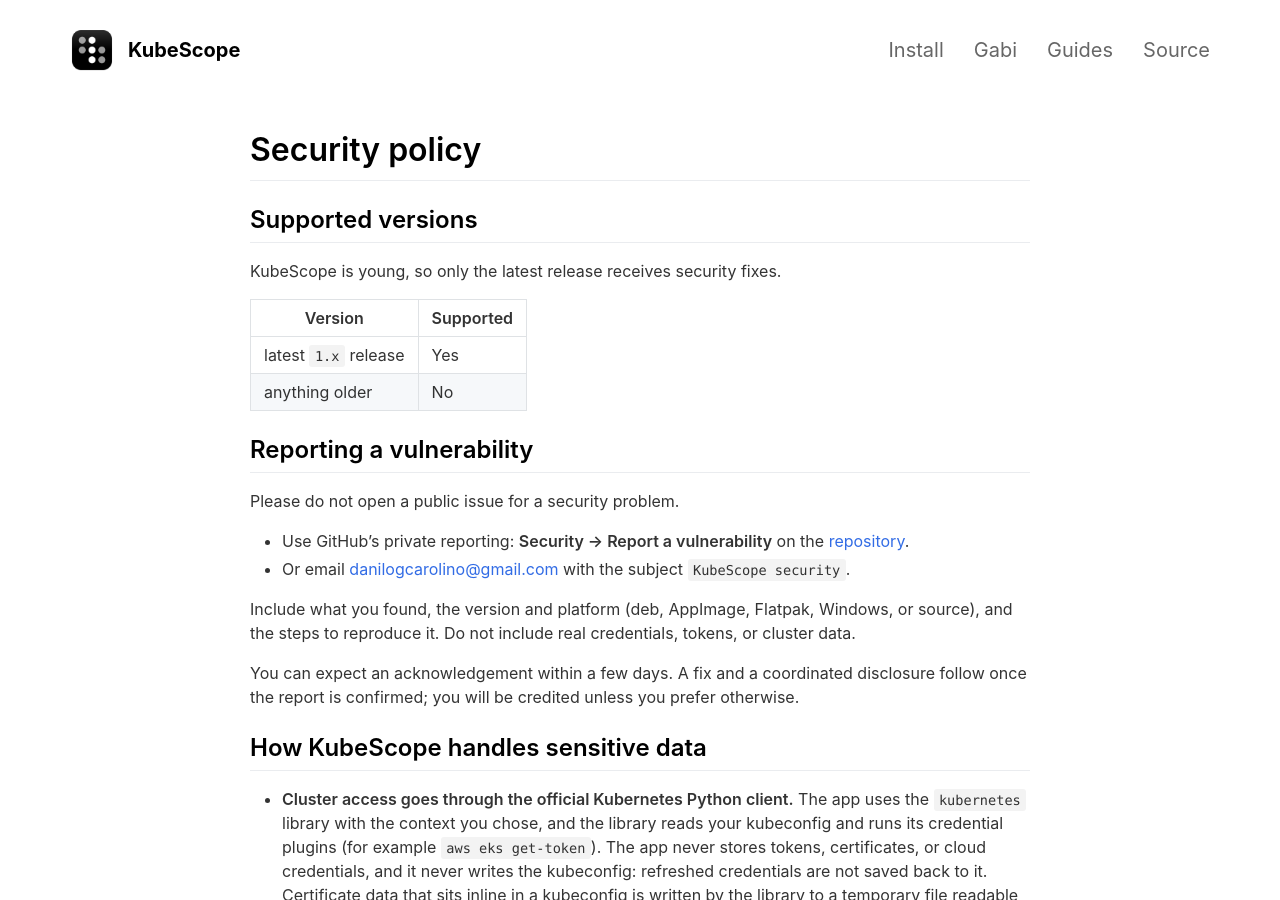
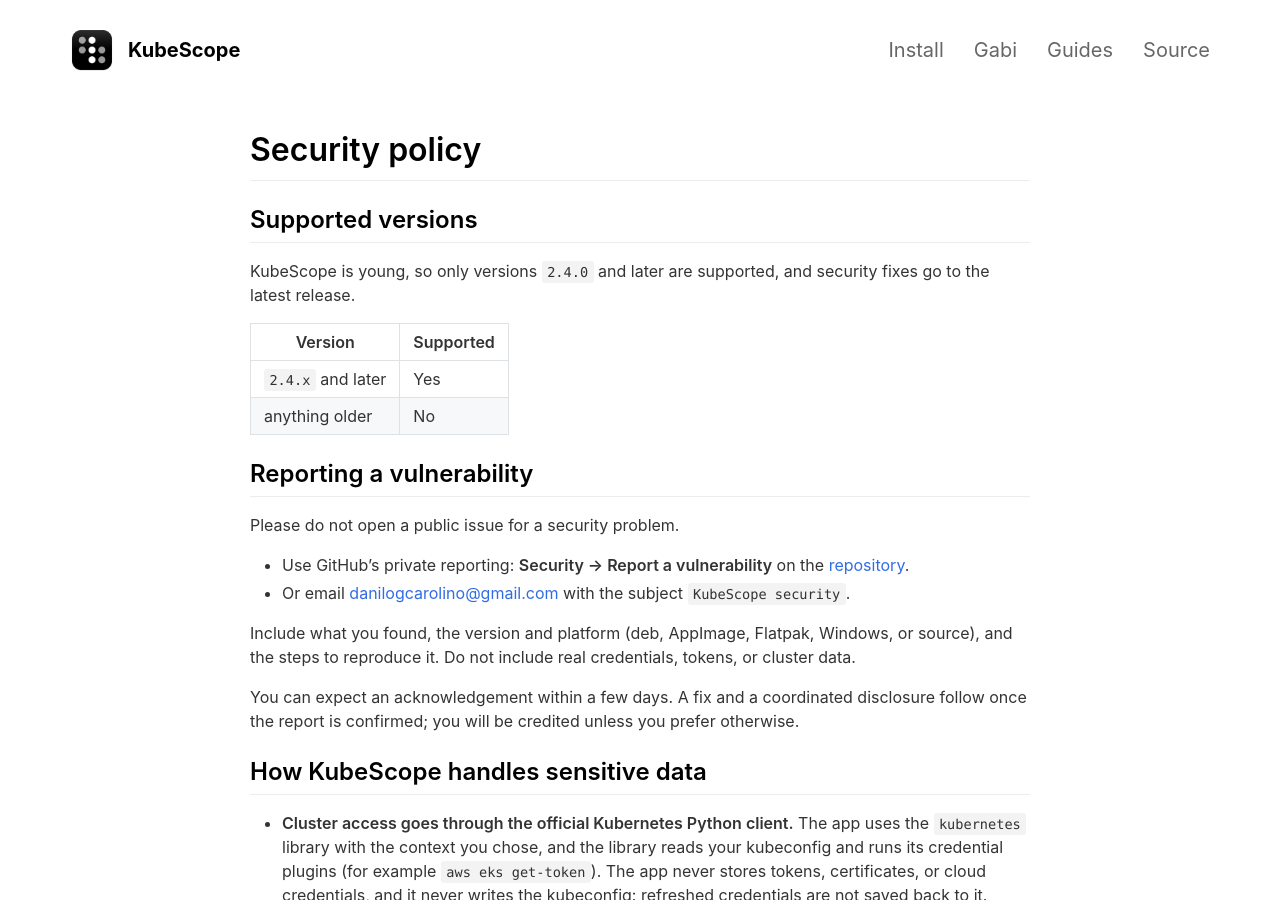
Before and after one commit to dcotecnologia/kubescope, a Jekyll site: the page built from docs/guides/security.md, in a window 1280 px wide and 900 px high. Built offline with Jekyll 4.4.1, drawn with Linux system fonts in a browser that asks for light colours.

Commit message:
fix(security): update supported versions to reflect current release policy

```diff
--- a/docs/guides/security.md
+++ b/docs/guides/security.md
@@ -6,11 +6,11 @@ permalink: /guides/security/
 
 ## Supported versions
 
-KubeScope is young, so only the latest release receives security fixes.
+KubeScope is young, so only versions `2.4.0` and later are supported, and security fixes go to the latest release.
 
 | Version              | Supported |
 | -------------------- | --------- |
-| latest `1.x` release | Yes       |
+| `2.4.x` and later    | Yes       |
 | anything older       | No        |
 
 ## Reporting a vulnerability
```
Also changed, not shown: SECURITY.md (+2 -2 lines).
